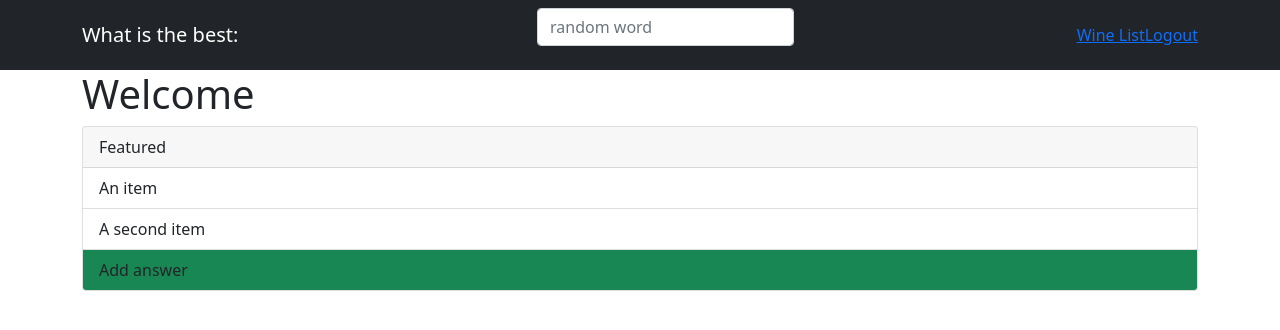
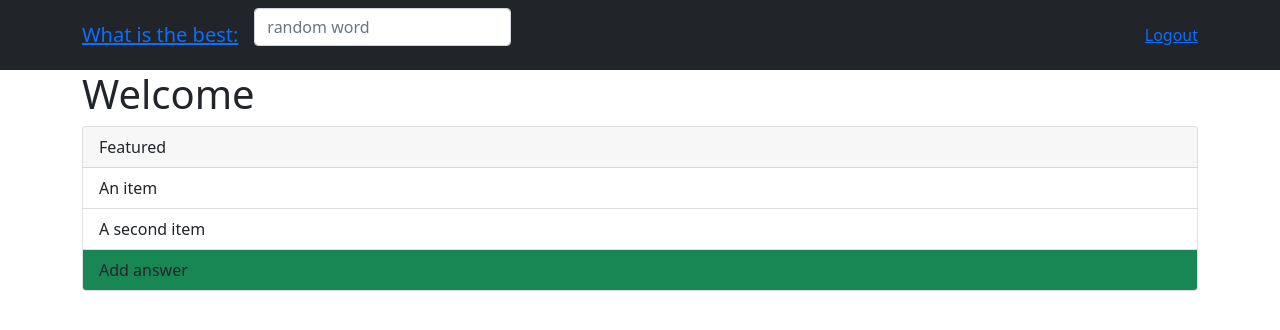
Before and after one commit to lovegroa/Project-3, a React (Create React App) app in the folder best/client/: page / in a window 1280 px wide. Shown: the top 330 px of the page. Built offline with nearby package versions, Linux system fonts and the light colour scheme; no server answers.

Commit message:
navBar update

```diff
--- a/best/client/src/App.js
+++ b/best/client/src/App.js
@@ -6,13 +6,13 @@ import SiteNavBar from './components/SiteNavBar'
 import Home from './components/Home'
 
 function App() {
-  useEffect(() => {
-    const getData = async () => {
-      const { data } = await axios.get('/api/products/') // * <-- replace with your endpoint
-      console.log(data)
-    }
-    getData()
-  })
+  // useEffect(() => {
+  //   const getData = async () => {
+  //     const { data } = await axios.get('/api/products/') // * <-- replace with your endpoint
+  //     console.log(data)
+  //   }
+  //   getData()
+  // })
 
   return (
     <>
--- a/best/client/src/components/SiteNavBar.js
+++ b/best/client/src/components/SiteNavBar.js
@@ -1,4 +1,4 @@
-import React from 'react'
+import React, { useState, useEffect } from 'react'
 import { Link, useNavigate } from 'react-router-dom'
 
 // import { userIsAuthenticated } from '../helpers/auth'
@@ -6,54 +6,120 @@ import { Link, useNavigate } from 'react-router-dom'
 import Navbar from 'react-bootstrap/Navbar'
 import Nav from 'react-bootstrap/Nav'
 import Container from 'react-bootstrap/Container'
-import { Form } from 'react-bootstrap'
-// import { Button } from 'react-bootstrap'
+import Form from 'react-bootstrap/Form'
+import axios from 'axios'
+
 
 const SiteNavBar = () => {
-  const url = window.location.href
-  const location = url.split('/')
-  //use useLocation instead!
-  console.log(location[location.length - 1])
+
+  const [ questions, setQuestions ] = useState([])
+  const [ searchValue, setSearchValue ] = useState([])
+  const [ filterQuestions, setFilterQuestions ] = useState([])
+
+  useEffect(() => {
+    const getQuestions = async () => {
+      try {
+        const { data } = await axios.get('/api/questions/')
+        console.log(data)
+        setQuestions(data)
+      } catch (error) {
+
+      }
+
+    }
+    getQuestions()
+  }, [])
+
+
+  const navigate = useNavigate()
+
+  // const url = window.location.href
+  // console.log(url)
+
+  // const location = url.split('/')
+  // console.log(location)
+  // console.log(location[location.length - 1])
 
   const loggedIn = true
-  const navigate = useNavigate()
 
-  const logOut = () => {
+  const handleLogOut = () => {
     localStorage.removeItem('winebored-token')
     navigate('/')
   }
 
+  const searchQuery = (e) => { // returns the string of the search query
+    console.log(e.target.value.toLowerCase())
+    setSearchValue(e.target.value.toLowerCase())
+  }
+
+  // applyFilters
+  useEffect(() => {
+    if (questions) {
+      const filtersToApply = questions.filter(item => {
         return (
-    <Navbar bg='dark' variant='dark'>
+          item.questionText.toLowerCase().includes(searchValue)
+        )
+      })
+      setFilterQuestions(filtersToApply)
+    }
+  }, [questions, searchValue])
+
+
+
+
+  const handleKeyPress = (e) => { // when enter is pressed jump to relevant question
+    if (e.key === 'Enter') {
+      handleSubmit(e)
+    }
+  }
+
+  const handleSubmit = (e) => {
+    e.preventDefault()
+  }
+
+
+
+
+
+  return (
+
+    <Navbar bg='dark' variant='dark' expand='md'>
       <Container>
-        <Navbar.Brand>What is the best:</Navbar.Brand>
+            <Navbar.Brand>
+              <Link to='/'>What is the best:</Link>
+            </Navbar.Brand>
             <Form>
               <Form.Group className='mb-3' controlId='formBasicEmail'>
-            <Form.Control type='text' placeholder='random word' />
+                <Form.Control type='text' placeholder='random word' onChange={searchQuery} onKeyPress={handleKeyPress}/>
               </Form.Group>
             </Form>
+        <Navbar.Toggle aria-controls='basic-navbar-nav' />
+        <Navbar.Collapse className='justify-content-end'>
+
 
           <Nav className='me'>
-          {loggedIn && location[location.length - 1] !== 'wines' && (
+            {/* {loggedIn && location[location.length - 1] !== 'wines' && (
               <Nav.Item>
                 <Link to='wines'>Wine List</Link>
               </Nav.Item>
-          )}
+            )} */}
+            {loggedIn ?
 
-          {location[location.length - 1] === 'login' ? (
-            <Link to='register'>
-              <Nav.Item>Register</Nav.Item>
-            </Link>
-          ) : loggedIn ? (
-            <Nav.Item onClick={logOut}>
+            <Nav.Item onClick={handleLogOut}>
               <Link to='logout'>Logout</Link>
             </Nav.Item>
-          ) : (
+            :
+            <>
+              <Nav.Item>
+                <Link to='register'>Register</Link>
+              </Nav.Item>
               <Nav.Item>
                 <Link to='login'>Login</Link>
               </Nav.Item>
-          )}
+            </>
+            }
           </Nav>
+        </Navbar.Collapse>
       </Container>
     </Navbar>
   )
```
Lines whose indentation alone changed are shown as unchanged.
